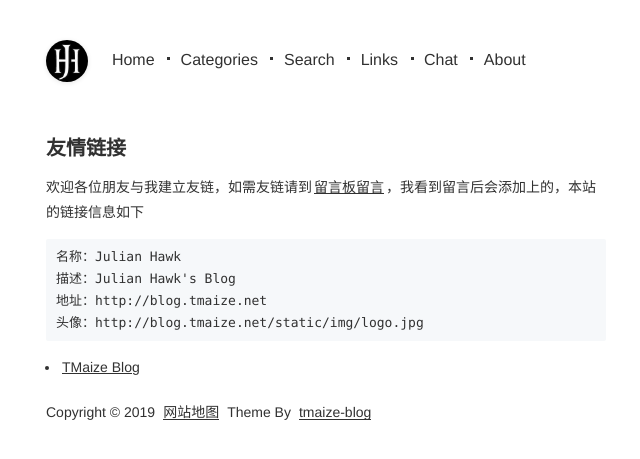
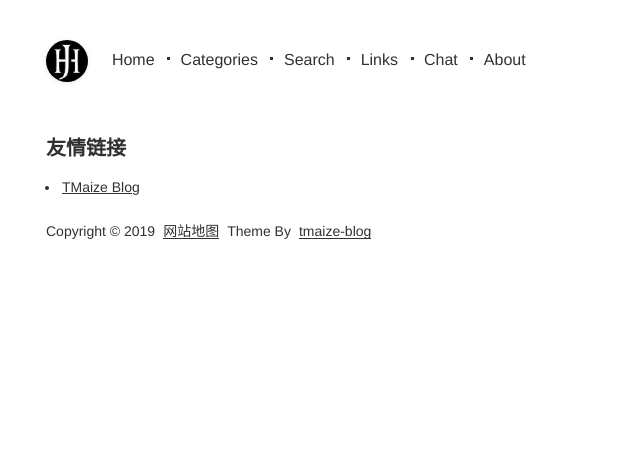
Before and after one commit to juhawk42/juhawk42.github.io, a Jekyll site: the page built from pages/links.md, in a window 1280 px wide. Shown: the top 459 px of the page, without its empty margins (314-954 px from the left). Built offline with Jekyll 4.4.1, drawn with Linux system fonts in a browser that asks for light colours.

Commit message:
Update links.md

````diff
--- a/pages/links.md
+++ b/pages/links.md
@@ -3,14 +3,6 @@ layout: mypost
 isPage: true
 title: 友情链接
 ---
-欢迎各位朋友与我建立友链，如需友链请到[留言板留言](chat.html)，我看到留言后会添加上的，本站的链接信息如下
-
-```
-名称：{{ site.title }}
-描述：{{ site.description }}
-地址：{{ site.domainUrl }}{{ site.baseUrl }}
-头像：{{ site.domainUrl }}{{ site.baseUrl }}/static/img/logo.jpg
-```
 
 <ul>
   {% for link in site.data.links %}
````
